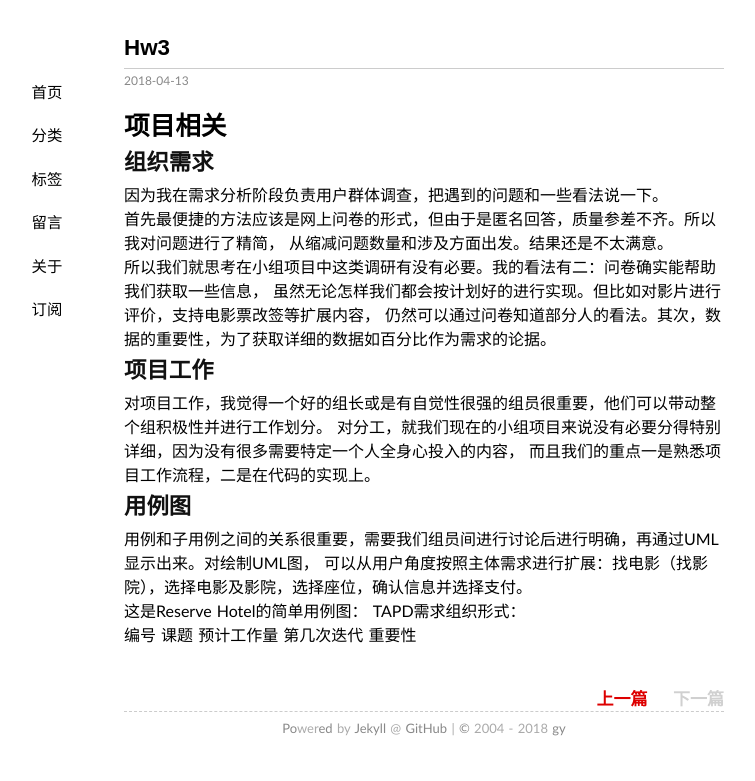
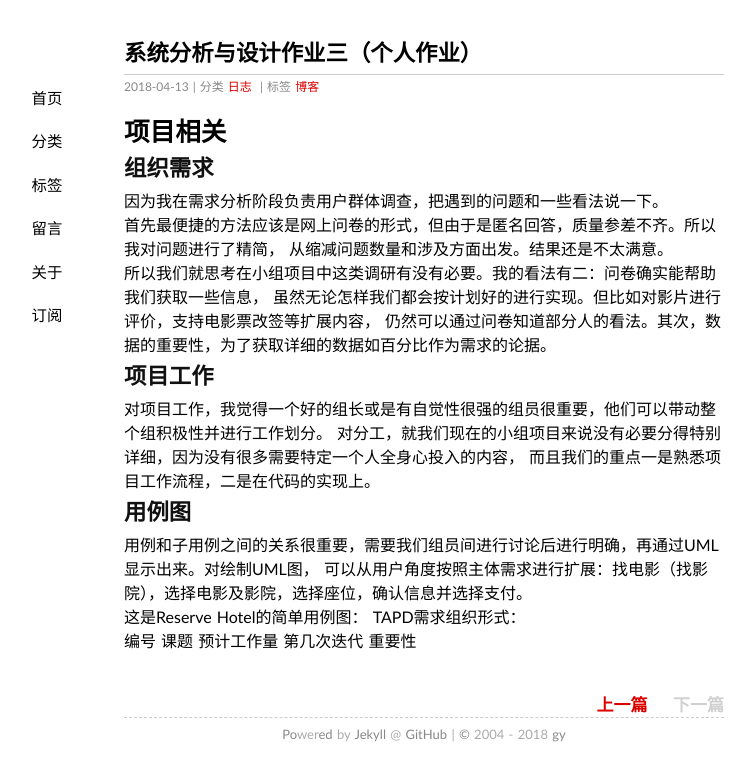
Before and after one commit to gaoynui/gaoynui.github.io, a Jekyll site: the page built from _posts/2018-04-13-hw3.md, in a window 1280 px wide. Shown: the top 781 px of the page, without its empty margins (216-971 px from the left). Built offline with Jekyll 4.4.1, drawn with Linux system fonts in a browser that asks for light colours; our own code applies the rules of GitHub Pages for plain Markdown files.

Commit message:
Update 2018-04-13-hw3.md

```diff
--- a/_posts/2018-04-13-hw3.md
+++ b/_posts/2018-04-13-hw3.md
@@ -1,3 +1,10 @@
+---
+layout: post
+title: 系统分析与设计作业三（个人作业）
+date: 2018-04-13 10:00:00+00:00
+categories: 日志
+tags: 博客
+---
 # 项目相关
 ## 组织需求
 因为我在需求分析阶段负责用户群体调查，把遇到的问题和一些看法说一下。
```
